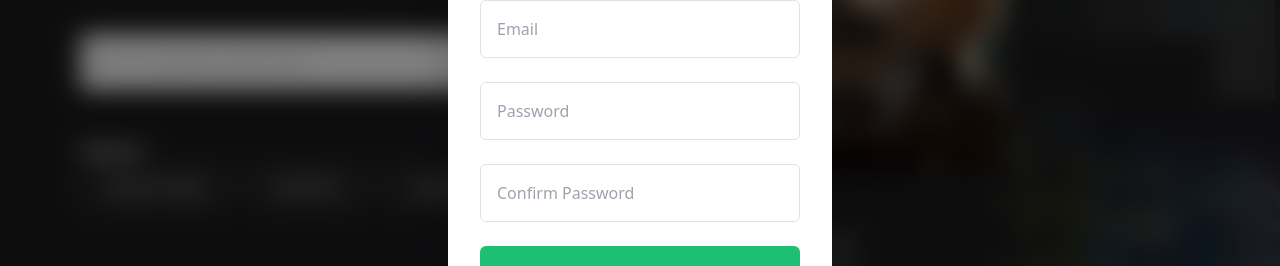
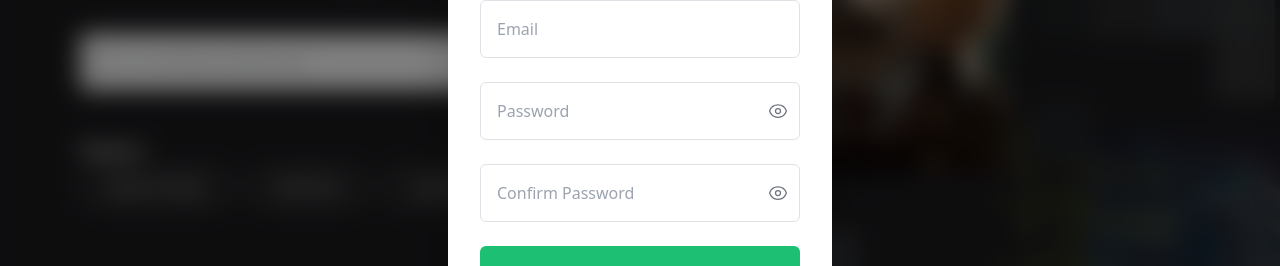
Before and after one commit to AbdullahUsman-3824/myFIverrCLone, a React (Vite) app in the folder frontend/: page / in a window 1280 px wide. Both pictures are taken after a click on the button "Join". Shown: the part 311-577 px from the top of the page. Built offline with nearby package versions, Linux system fonts and the light colour scheme.

Commit message:
`Refactor password input fields in LoginForm and SignupForm components to use PasswordInput component`

```diff
--- a/frontend/src/features/auth/components/LoginForm.jsx
+++ b/frontend/src/features/auth/components/LoginForm.jsx
@@ -2,6 +2,7 @@ import { useState } from "react";
 import Spinner from "../../../components/common/Spinner";
 import useAuth from "../hooks/useAuth";
 import { toast } from "react-toastify";
+import PasswordInput from "./PasswordInput";
 
 const useLoginForm = (initialState) => {
   const [values, setValues] = useState(initialState);
@@ -82,15 +83,11 @@ export default function LoginForm({
       </div>
 
       <div>
-        <input
-          type="password"
+        <PasswordInput
           name="password"
-          placeholder="Password"
           value={values.password}
-          onChange={(e) => handleChange(e, setErrors)}
-          className={`border ${
-            errors.password ? "border-red-500" : "border-slate-300"
-          } p-3 rounded w-full`}
+          onChange={(e) => handleChange(e)}
+          error={errors.password}
           disabled={isProcessing}
         />
         {errors.password && (
--- /dev/null
+++ b/frontend/src/features/auth/components/PasswordInput.jsx
@@ -0,0 +1,40 @@
+// components/PasswordInput.jsx
+import { useState } from "react";
+import { EyeIcon, EyeSlashIcon } from "@heroicons/react/24/outline";
+
+export default function PasswordInput({
+  name = "password",
+  value,
+  onChange,
+  error,
+  disabled,
+  placeholder = "Password",
+}) {
+  const [showPassword, setShowPassword] = useState(false);
+
+  return (
+    <div className="relative w-full">
+      <input
+        type={showPassword ? "text" : "password"}
+        name={name}
+        placeholder={placeholder}
+        value={value}
+        onChange={onChange}
+        className={`border ${
+          error ? "border-red-500" : "border-slate-300"
+        } p-3 rounded w-full pr-10`}
+        disabled={disabled}
+      />
+      <div
+        className="absolute top-1/2 right-3 transform -translate-y-1/2 cursor-pointer"
+        onClick={() => setShowPassword((prev) => !prev)}
+      >
+        {showPassword ? (
+          <EyeSlashIcon className="h-5 w-5 text-gray-500" />
+        ) : (
+          <EyeIcon className="h-5 w-5 text-gray-500" />
+        )}
+      </div>
+    </div>
+  );
+}
--- a/frontend/src/features/auth/components/SignupForm.jsx
+++ b/frontend/src/features/auth/components/SignupForm.jsx
@@ -1,6 +1,7 @@
 import { useState } from "react";
 import useAuth from "../hooks/useAuth";
 import Spinner from "../../../components/common/Spinner";
+import PasswordInput from "./PasswordInput";
 
 const useSignupForm = (initialState) => {
   const [values, setValues] = useState(initialState);
@@ -83,15 +84,12 @@ export default function SignupForm({
         )}
       </div>
       <div>
-        <input
-          type="password"
+        <PasswordInput
           name="password1"
           placeholder="Password"
           value={values.password1}
           onChange={(e) => handleChange(e, setErrors)}
-          className={`border ${
-            errors.password1 ? "border-red-500" : "border-slate-300"
-          } p-3 rounded w-full`}
+          error={errors.password1}
           disabled={loading}
         />
         {errors.password1 && (
@@ -99,15 +97,12 @@ export default function SignupForm({
         )}
       </div>
       <div>
-        <input
-          type="password"
+        <PasswordInput
           name="password2"
           placeholder="Confirm Password"
           value={values.password2}
           onChange={(e) => handleChange(e, setErrors)}
-          className={`border ${
-            errors.password2 ? "border-red-500" : "border-slate-300"
-          } p-3 rounded w-full`}
+          error={errors.password2}
           disabled={loading}
         />
         {errors.password2 && (
```
Also changed, not shown: frontend/src/tempRoutes.txt (deleted).
